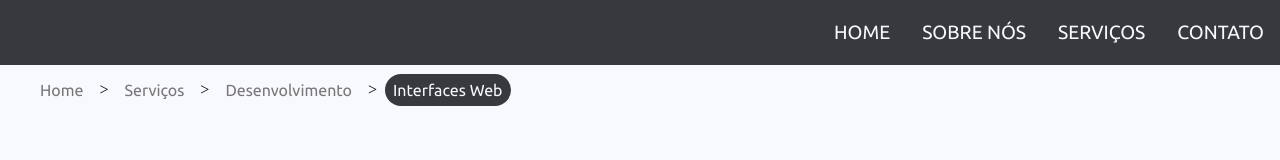
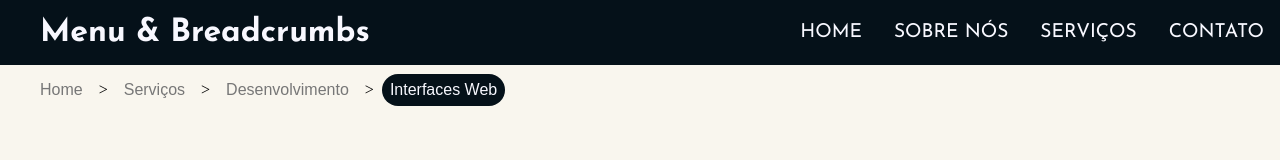
Before and after one commit to guilhermeaalves/css-combinadores, a plain HTML site: page index.html in a window 1280 px wide. Drawn offline with Linux system fonts and the light colour scheme.

Commit message:
Feat: adicionando logotipo na linha do menu

```diff
--- a/index.html
+++ b/index.html
@@ -1,5 +1,6 @@
 <!DOCTYPE html>
 <html lang="pt-BR">
+
 <head>
     <meta charset="UTF-8">
     <meta name="viewport" content="width=device-width, initial-scale=1.0">
@@ -7,8 +8,15 @@
     <link rel="stylesheet" href="reset.css">
     <link rel="stylesheet" href="style.css">
 </head>
+
 <body>
     <header>
+        <div class="logo-menu">
+
+            <div class="logo">
+                <span>Menu & Breadcrumbs</span>
+            </div>
+
             <nav class="menu-navegacao">
                 <ul>
                     <li><a href="#">Home</a></li>
@@ -18,16 +26,17 @@
                 </ul>
             </nav>
 
+        </div>
         <div class="breadcrumbs">
             <ul>
-                <li>
-                    <a href="#">Home</a>
-                </li>
+                <li><a href="#">Home</a></li>
                 <li><a href="#">Serviços</a></li>
                 <li><a href="#">Desenvolvimento</a></li>
                 <li><a href="#">Interfaces Web</a></li>
             </ul>
         </div>
+
     </header>
 </body>
+
 </html>
--- a/style.css
+++ b/style.css
@@ -1,13 +1,13 @@
-@import url('https://fonts.googleapis.com/css2?family=Ubuntu:ital,wght@0,300;0,400;0,500;0,700;1,300;1,400;1,500;1,700&display=swap');
+@import url('https://fonts.googleapis.com/css2?family=Josefin+Sans:ital,wght@0,100..700;1,100..700&display=swap');
 
 body {
     min-height: 100vh;
-    background-color: #f8f8ff;
+    background-color: #f9f6EE;
 }
 
 .menu-navegacao {
     height: 65px;
-    background-color: #38393C;
+    background-color: #051119;
 }
 
 .menu-navegacao>ul {
@@ -28,7 +28,7 @@ body {
     align-items: center;
     color: ghostwhite;
     text-transform: uppercase;
-    font-family: 'Ubuntu', sans-serif;
+    font-family: "Josefin Sans", sans-serif;
     font-size: 1.2rem; /* 120% do tamanho padrão */
     padding: 0 1rem;
 }
@@ -36,8 +36,8 @@ body {
 .menu-navegacao a:hover {
     cursor: pointer;
     background-color: ghostwhite;
-    color: #38393C;
-    transition-duration: 300ms;
+    color: #051119;
+    transition-duration: 450ms;
 }
 
 .breadcrumbs {
@@ -69,13 +69,14 @@ body {
     padding: 0 1rem;
 }
 
-.breadcrumbs a:hover {
-    text-decoration: underline;
+.breadcrumbs li:not(:last-child)>a:hover {
+    color: #051119;
     cursor: pointer;
+    transition-duration: 450ms;
 }
 
 .breadcrumbs li:last-child>a {
-    background-color: #38393C;
+    background-color: #051119;
     color: ghostwhite;
     padding: 8px;
     border-radius: 16px;
@@ -86,3 +87,21 @@ body {
     text-decoration: none;
     cursor: default;
 }
+
+.logo span{
+    font-family: "Josefin Sans", sans-serif;
+    color: ghostwhite;
+    font-weight: 700;
+    font-size: 2rem;
+    display: inline-flex;
+    align-items: center;
+    height: 100%;
+    margin-inline-start: 2.5rem;
+}
+
+.logo-menu {
+    display: flex;
+    height: 65px;
+    justify-content: space-between;
+    background-color: #051119;
+}
```
Lines whose indentation alone changed are shown as unchanged.
